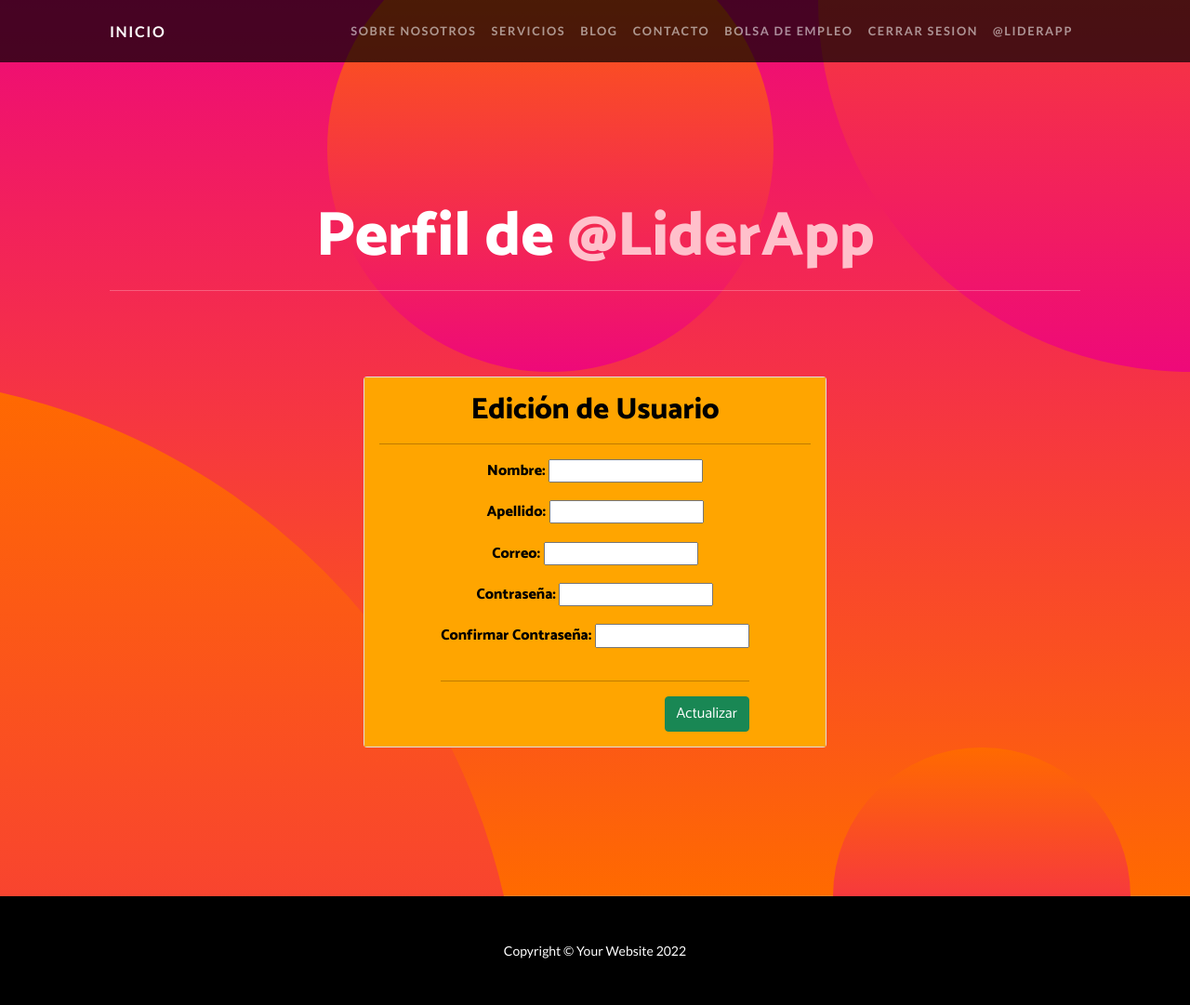
After one commit to cemirp8/BlogLiderappF, a Django app: page /usuarios/edicion_usuario/ in a window 1280 px wide. The commit adds this page. Shown: the whole page at 93% size. Run offline with Django 4.2, Linux system fonts and the light colour scheme; a user stored in the database is signed in; some libraries are stand-ins or nearby versions.

Commit message:
CRUD Usuarios

```diff
--- a/BlogLiderar/templates/Base/padre.html
+++ b/BlogLiderar/templates/Base/padre.html
@@ -31,7 +31,7 @@
                         <li class="nav-item"><a class="nav-link" href="{% url 'interesado' %}">BOLSA DE EMPLEO</a></li>
                         {% if user.is_authenticated %}
                         <li class="nav-item"><a class="nav-link" href="{% url 'logout' %}">CERRAR SESION</a></li>
-                        <li class="nav-item"><a class="nav-link">@{{user.username}}</a></li>
+                        <li class="nav-item"><a class="nav-link" href="{% url 'edicion_usuario' %}">@{{user.username}}</a></li>
                         {% else %}
                         <li class="nav-item"><a class="nav-link" href="{% url 'login_request' %}">INICIAR SESION</a></li>
                         {% endif %}
--- /dev/null
+++ b/BlogLiderar/templates/Registration/edicion_usuario.html
@@ -0,0 +1,40 @@
+{% extends "Base/padre.html" %}
+{% load static %}
+
+{% block titulo %}
+<p style="font-size: 70%">Perfil de <a style="color: pink; font-size: 100%;">@{{usuario}}</a></p>
+{% endblock %}
+
+{% block contenido %}
+<hr>
+<br>
+<div class="container">
+    <div class="row">
+        <div class="col-12 col-md-6 offset-md-3">
+            <div style="font-size: 25%;"class="card">
+                <div style="color: black; background-color: orange; " class="card-body">
+                    <h2 style="font-size:200%; text-align: center;">Edición de Usuario</h2>
+                    <hr>
+                    <form action="{% url 'edicion_usuario' %}" method="POST"> {% csrf_token %}
+                        <label for="id_first_name">Nombre:</label> {{ form.first_name }} <br><br>
+                        <label for="id_last_name">Apellido:</label> {{ form.last_name }} <br><br>
+                        <label for="id_email">Correo:</label> {{ form.email }} <br><br>
+                        <label for="id_password1">Contraseña: {{ form.password1 }} <br><br>
+                        <label for="id_password2">Confirmar Contraseña: {{ form.password2 }} <br><br>
+                        <hr>
+                        <input type="submit" value="Actualizar" class="btn btn-success" style="float:right; font-size:100%">
+                    </form>
+                </div>
+            </div>
+
+        </div>
+    </div>
+
+
+</div>
+
+
+
+
+
+{% endblock %}
--- a/Usuarios/forms.py
+++ b/Usuarios/forms.py
@@ -14,3 +14,15 @@ class CustomUserCreationForm(UserCreationForm):
         model = User
         fields = ('username','email', 'password1', 'password2', 'first_name', 'last_name')
         help_texts = {k:"" for k in fields}
+
+class UserEditForm(UserCreationForm):
+    first_name = forms.CharField(max_length=50)
+    last_name=forms.CharField(max_length=50)
+    email = forms.EmailField(required=True)
+    password1: forms.CharField(label="Contraseña", widget=forms.PasswordInput, help_text=None)
+    password2: forms.CharField(label="Confirma la contraseña", widget=forms.PasswordInput, help_text=None)
+
+    class Meta:
+        model = User
+        fields = ('email', 'password1', 'password2', 'first_name', 'last_name')
+        help_texts = {k:"" for k in fields}
--- a/Usuarios/urls.py
+++ b/Usuarios/urls.py
@@ -6,5 +6,7 @@ from django.contrib.auth.views import LogoutView
 urlpatterns = [
     path('login/', views.login_request, name='login_request'),
     path('register_request/', views.register_request, name='register_request'),
-    path('logout/', LogoutView.as_view(template_name='Registration/logout.html'), name='logout')
+    path('logout/', LogoutView.as_view(template_name='Registration/logout.html'), name='logout'),
+    path('edicion_usuario/', views.edicion_usuario, name='edicion_usuario'),
+
 ]
--- a/Usuarios/views.py
+++ b/Usuarios/views.py
@@ -4,6 +4,7 @@ from django.contrib.auth.forms import AuthenticationForm
 from django.contrib.auth import authenticate, login, logout
 from django.contrib import messages
 from django.contrib.auth.mixins import LoginRequiredMixin
+from django.contrib.auth.decorators import login_required
 
 
 def login_request(request):
@@ -46,3 +47,22 @@ def register_request(request):
     else:
         formulario = CustomUserCreationForm()
         return render(request, 'Registration/registro.html', {'form':formulario})
+
+@login_required
+def edicion_usuario(request):
+    usuario = request.user
+    if request.method == "POST":
+        formulario = UserEditForm(request.POST, instance=usuario)
+        if formulario.is_valid():
+            informacion = formulario.cleaned_data
+            usuario.first_name= informacion['first_name']
+            usuario.last_name= informacion['last_name']
+            usuario.email= informacion['email']
+            usuario.password1= informacion['password1']
+            usuario.password2= informacion['password2']
+            usuario.save()
+            mensaje = 'Cambios guardados exitosamente!'
+            return render(request, "Base/inicio.html", {'mensaje':mensaje, 'usuario':usuario})
+    else:
+        formulario = UserEditForm(instance=usuario)
+    return render(request, "Registration/edicion_usuario.html", {'form':formulario, 'usuario':usuario.username})
```
Also changed, not shown: db.sqlite3.
